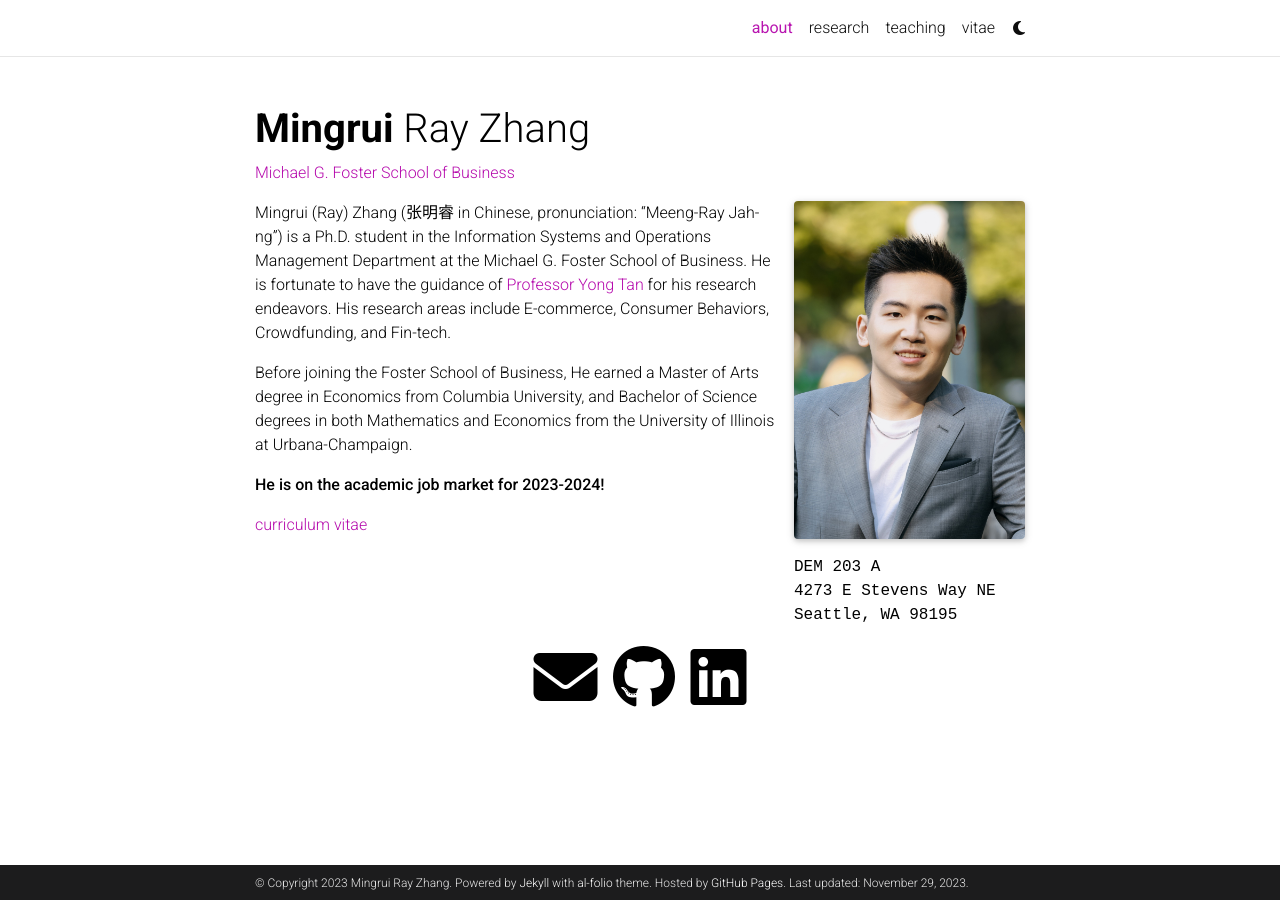
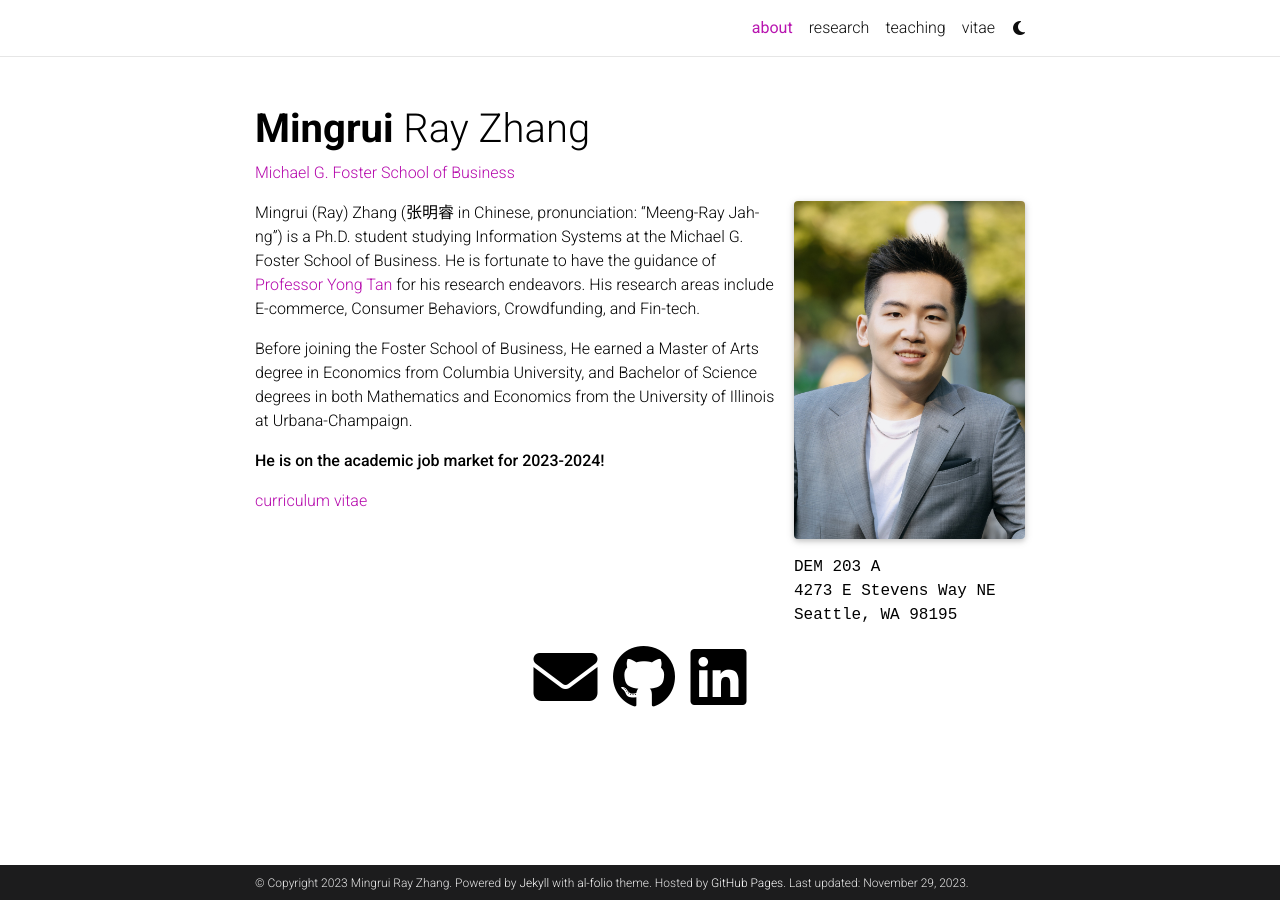
Before and after one commit to MingruiRayZhang/MingruiRayZhang.github.io, a Jekyll site: the page built from _pages/about.md, in a window 1280 px wide. Built offline with Jekyll 4.4.1, drawn with Linux system fonts in a browser that asks for light colours; comment, search, counter and statistics services are not loaded; a style sheet for code colours, icons or effects is not loaded.

Commit message:
Update about.md

```diff
--- a/_pages/about.md
+++ b/_pages/about.md
@@ -19,7 +19,7 @@
 social: true  # includes social icons at the bottom of the page
 ---
 
-Mingrui (Ray) Zhang (张明睿 in Chinese, pronunciation: "Meeng-Ray Jah-ng") is a Ph.D. student in the Information Systems and Operations Management Department at the Michael G. Foster School of Business. He is fortunate to have the guidance of [Professor Yong Tan](https://foster.uw.edu/faculty-research/directory/yong-tan/) for his research endeavors. His research areas include E-commerce, Consumer Behaviors, Crowdfunding, and Fin-tech.
+Mingrui (Ray) Zhang (张明睿 in Chinese, pronunciation: "Meeng-Ray Jah-ng") is a Ph.D. student studying Information Systems at the Michael G. Foster School of Business. He is fortunate to have the guidance of [Professor Yong Tan](https://foster.uw.edu/faculty-research/directory/yong-tan/) for his research endeavors. His research areas include E-commerce, Consumer Behaviors, Crowdfunding, and Fin-tech.
 
 Before joining the Foster School of Business, He earned a Master of Arts degree in Economics from Columbia University, and Bachelor of Science degrees in both Mathematics and Economics from the University of Illinois at Urbana-Champaign.
 
```
